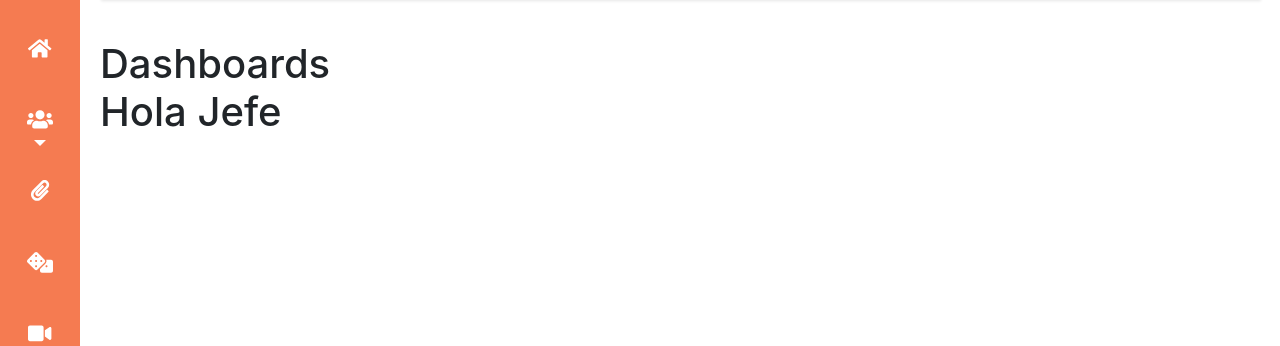
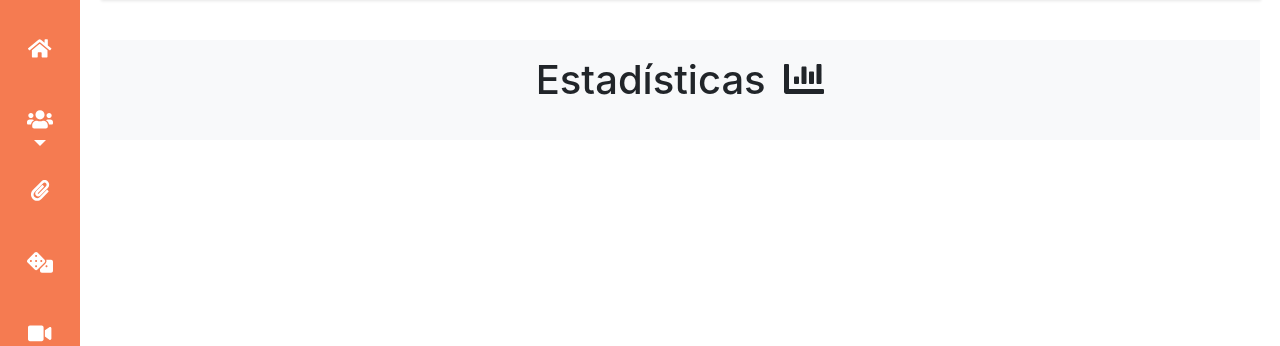
Before and after one commit to bemc22/bases-proyecto, a Flask app: template templates/menu.html.j2 in a window 1280 px wide. Shown: the part 90-436 px from the top of the page. Run offline with Flask 2, Linux system fonts and the light colour scheme; the visitor is signed in with stand-in values (Sample User, id 1); the template is opened without the code that fills it: most values are stand-ins (such as "Sample title", 1, 10 or a date in 2020); parts of the project's set-up code (start-up, migrations or seed data) failed here and were passed over; some libraries are stand-ins or nearby versions.

Commit message:
Visual changes

```diff
--- a/templates/menu.html.j2
+++ b/templates/menu.html.j2
@@ -3,19 +3,14 @@
 {% block title %} Galea: Inicio {% endblock %}
 
 {% block contenido %}
+<div class="container-fluid bg-light p-3">
+  <h1 class="text-center">
 
-<h1>
-  Dashboards
-
-  <br>
-
-  {% if session['jefe'] %}
-  Hola Jefe
-  {% endif %}
+    Estadísticas <i class="fas fa-chart-bar ml-2"></i>
   </h1>
 
   {% if dashboard %}
-<table>
+  <table class="mx-auto">
     <thead>
       <tr>
         {% for item in dashboard %}
@@ -28,6 +23,8 @@
   </table>
   {% endif %}
 
+</div>
+
 
 <script type="text/javascript">
 google.charts.load('current', {'packages':['bar']});
@@ -36,8 +33,8 @@ google.charts.load('current', {'packages':['bar']});
   google.charts.setOnLoadCallback(function drawStuff(){
       var data = new google.visualization.arrayToDataTable({{dash['data']}});
       var options = {
-        width: 400,
-        height: 400,
+        width: 360,
+        height: 360,
         legend: { position: 'none' },
         chart: {
           title: "{{dash['names'][0] | capitalize}}",
--- a/templates/sesion.html.j2
+++ b/templates/sesion.html.j2
@@ -107,7 +107,7 @@
                               <h6>Aun no se han asignado auxiliares a esta sesión.</h6>
                               {% endif %}
 
-                              <h4>Estudiantes registrados: </h4>
+                              <h4 class="mt-2">Estudiantes registrados: </h4>
                               {% if asistencia[row.0]|length != 0 %}
                               <ul class="list-group">
                                 {% for est in asistencia[row.0] %}
```
Lines whose indentation alone changed are shown as unchanged.
